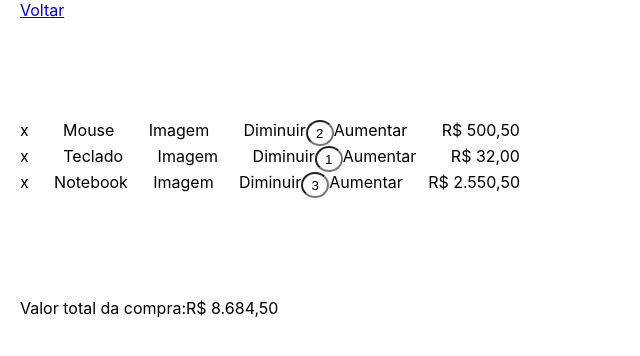
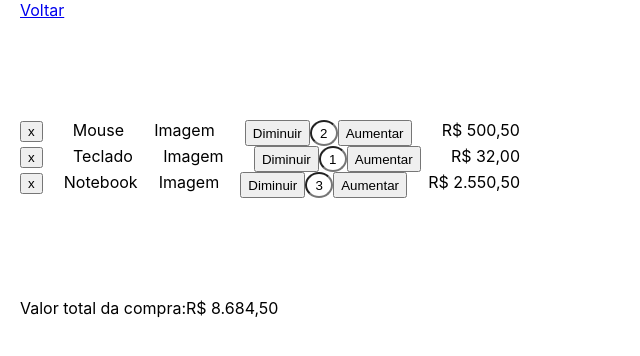
Before and after one commit to tryber/sd-02-week14-project-frontend-online-store-3, a React (Create React App) app: page /shopping_cart in a window 1280 px wide. Shown: the top 356 px of the page, without its empty margins (0-640 px from the left). Built offline with nearby package versions, Linux system fonts and the light colour scheme.

Commit message:
Finalizado modificacoes

```diff
--- a/src/pages/ShoppingCart.js
+++ b/src/pages/ShoppingCart.js
@@ -5,7 +5,6 @@ import './ShoppingCart.css';
 class ShoppingCart extends React.Component {
   constructor(props) {
     super(props);
-
     const products = [
       {
         id: 1,
@@ -29,11 +28,8 @@ class ShoppingCart extends React.Component {
         quantity: 3,
       },
     ];
-
     localStorage.setItem('products', JSON.stringify(products));
-
     const teste = JSON.parse(localStorage.getItem('products'));
-
     this.state = {
       isEmpty: true,
       productsArr: teste,
@@ -55,9 +51,9 @@ class ShoppingCart extends React.Component {
     this.x = 'Diminuir';
     return (
       <div className="flex_qtd_container">
-        <div onClick={() => this.changeQuantity('down', id)}>{this.x}</div>
+        <button type="button" onClick={() => this.changeQuantity('down', id)}>{this.x}</button>
         <input type="input" className="input_qtd" value={quantity} />
-        <div onClick={() => this.changeQuantity('up', id)}>Aumentar</div>
+        <button type="button" onClick={() => this.changeQuantity('up', id)}>Aumentar</button>
       </div>
     );
   }
@@ -74,7 +70,7 @@ class ShoppingCart extends React.Component {
     this.x = 'x';
     return (
       <div>
-        <div id={id} onClick={this.removeFromCart}>{this.x}</div>
+        <button type="button" id={id} onClick={this.removeFromCart}>{this.x}</button>
       </div>
     );
   }
```
Also changed, not shown: src/pages/ShoppingCart.css (indentation only).
